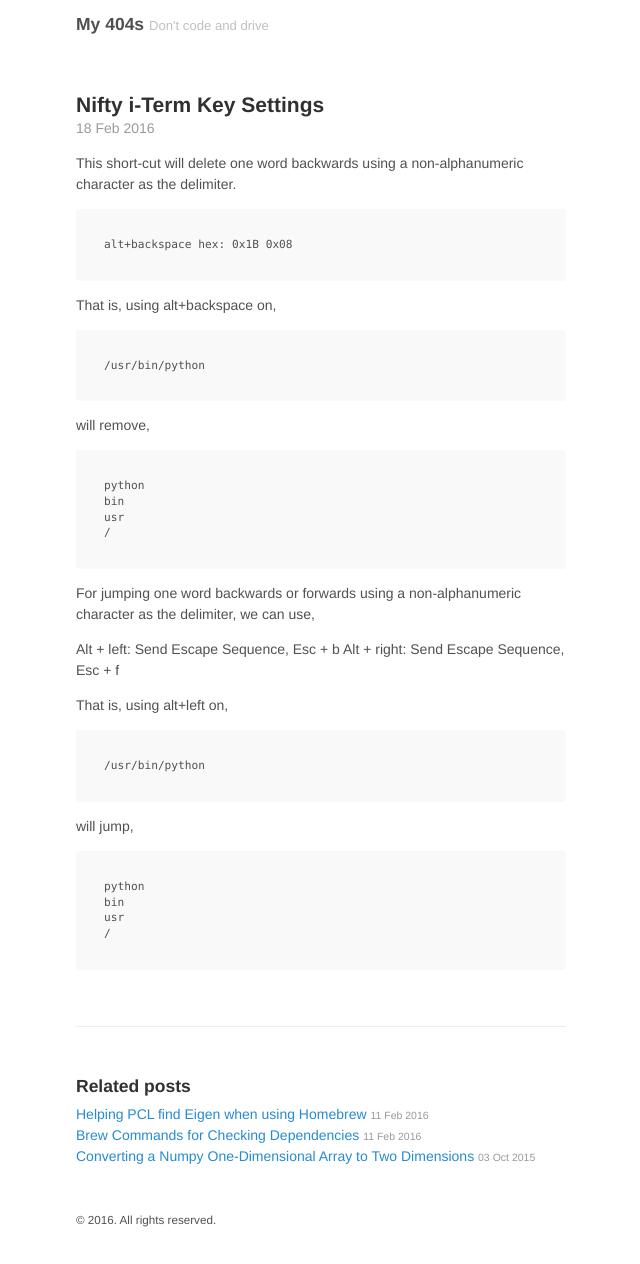
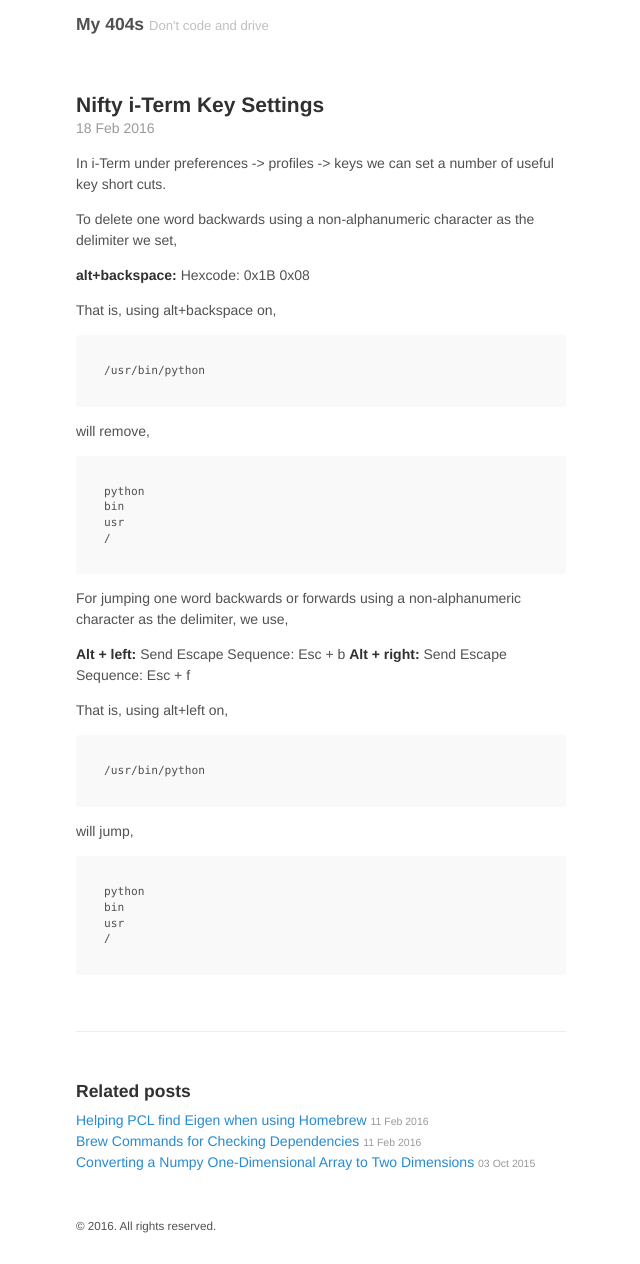
Before and after one commit to MartinHjelm/MartinHjelm.github.io, a Jekyll site: the page built from _posts/2016-02-18-Nifty-iTerminal-Key-Settings.md, in a window 1280 px wide. Shown: the whole page, without its empty margins (319-959 px from the left). Built offline with Jekyll 4.4.1, drawn with Linux system fonts in a browser that asks for light colours.

Commit message:
Fixed layout and clarified post 2

```diff
--- a/_posts/2016-02-18-Nifty-iTerminal-Key-Settings.md
+++ b/_posts/2016-02-18-Nifty-iTerminal-Key-Settings.md
@@ -2,9 +2,11 @@
 layout: post
 title: Nifty i-Term Key Settings
 ---
-This short-cut will delete one word backwards using a non-alphanumeric character as the delimiter.
+In i-Term under preferences -> profiles -> keys we can set a number of useful key short cuts.
 
-    alt+backspace hex: 0x1B 0x08
+To delete one word backwards using a non-alphanumeric character as the delimiter we set,
+
+**alt+backspace:** Hexcode: 0x1B 0x08
 
 That is, using alt+backspace on,
 
```
Also changed, not shown: other parts of _posts/2016-02-18-Nifty-iTerminal-Key-Settings.md (+3 -3 lines).
